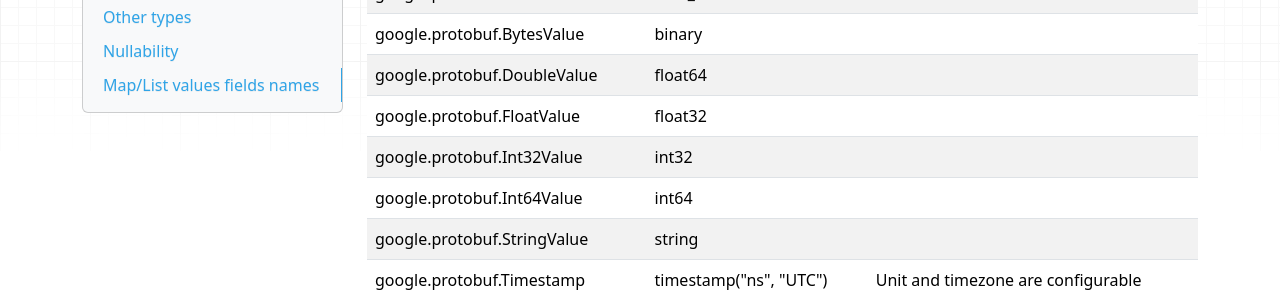
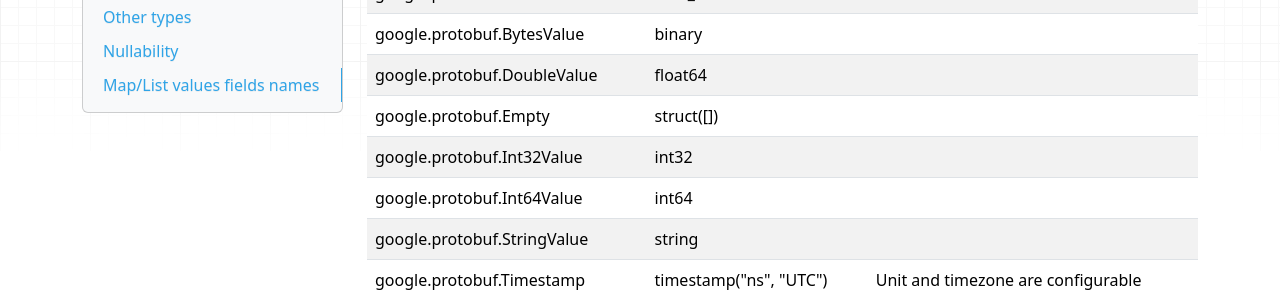
Before and after one commit to tradewelltech/protarrow, an MkDocs documentation site: the page built from docs/types.md, in a window 1280 px wide and 900 px high, scrolled down 976 px. Shown: the part 155-453 px from the top of the window. Built offline with MkDocs 1.6.1, drawn with Linux system fonts in a browser that asks for light colours; nearby versions of some CDN libraries.

Commit message:
Add to typeds.md

```diff
--- a/docs/types.md
+++ b/docs/types.md
@@ -32,7 +32,7 @@
 | google.protobuf.BoolValue   | bool_                  |                                    |
 | google.protobuf.BytesValue  | binary                 |                                    |
 | google.protobuf.DoubleValue | float64                |                                    |
-| google.protobuf.FloatValue  | float32                |                                    |
+| google.protobuf.Empty       | struct([])             |                                    |
 | google.protobuf.Int32Value  | int32                  |                                    |
 | google.protobuf.Int64Value  | int64                  |                                    |
 | google.protobuf.StringValue | string                 |                                    |
```
